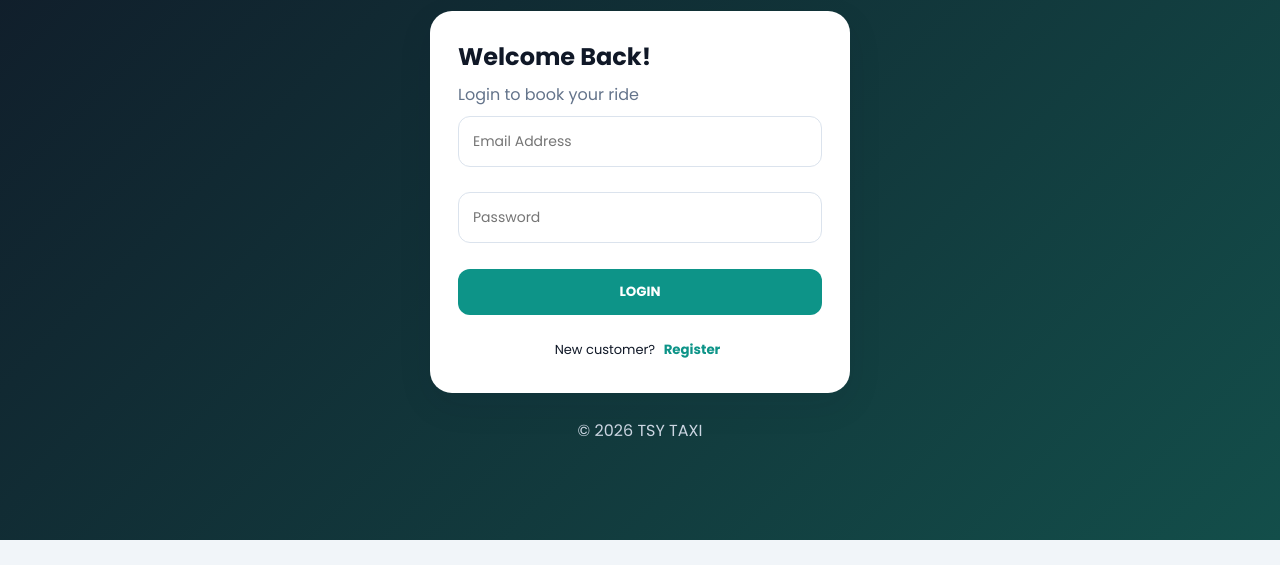
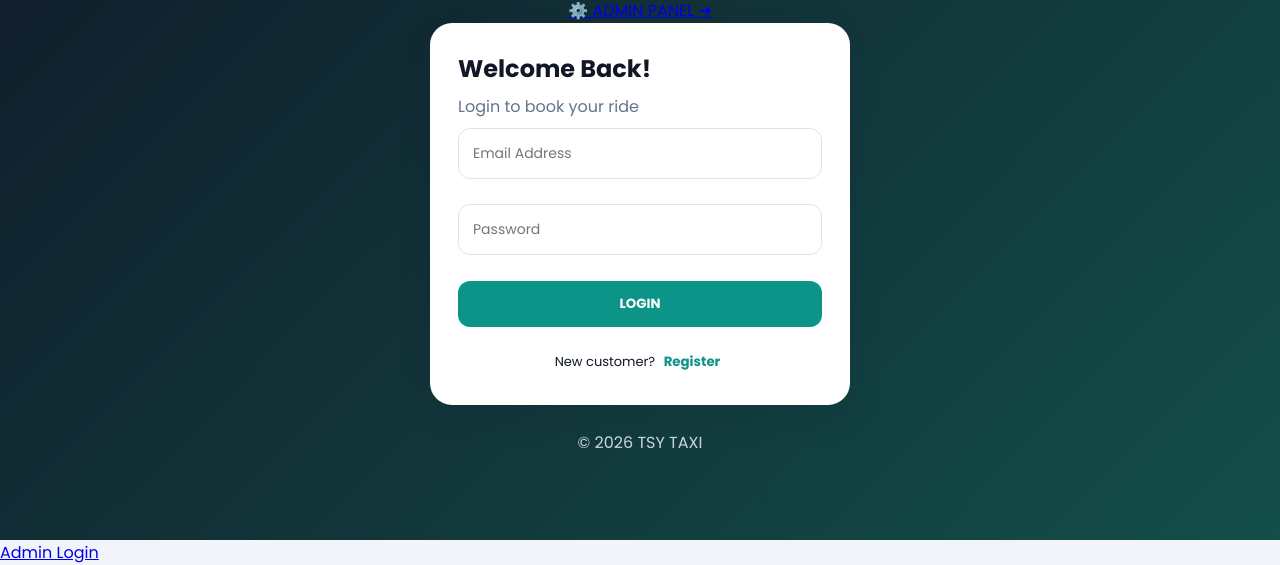
Before and after one commit to anandvenkatesh140-hash/thisaytaxii, a plain HTML site: page index.html in a window 1280 px wide. Shown: the part 260-825 px from the top of the page. Before the commit the page ends 800 px from the top, so only its background shows below. Drawn offline with Linux system fonts and the light colour scheme; no server answers.

Commit message:
Enhance login page with admin panel link
Added an admin panel link and improved structure.

```diff
--- a/index.html
+++ b/index.html
@@ -9,6 +9,9 @@
 </head>
 <body>
 
+
+</div>
+
 <div class="auth-page">
 
     <div class="brand">
@@ -17,7 +20,15 @@
         <p>Your Journey, Our Priority</p>
     </div>
 
-    <div class="auth-card">
+
+<div class="admin-button-container">
+    <a href="admin.html" class="admin-button">
+        <span class="admin-icon">⚙️</span>
+        <span class="admin-text">ADMIN PANEL</span>
+        <span class="admin-arrow">➜</span>
+    </a>
+</div>
+<div class="auth-card">
 
         <h2 id="formTitle">Welcome Back!</h2>
         <p class="muted">Login to book your ride</p>
@@ -65,6 +76,9 @@
     <p class="footer-text">© 2026 TSY TAXI</p>
 
 </div>
+<div class="admin-link">
+    <a href="admin.html">Admin Login</a>
+</div>
 
 <script type="module" src="script.js"></script>
 </body>
```
